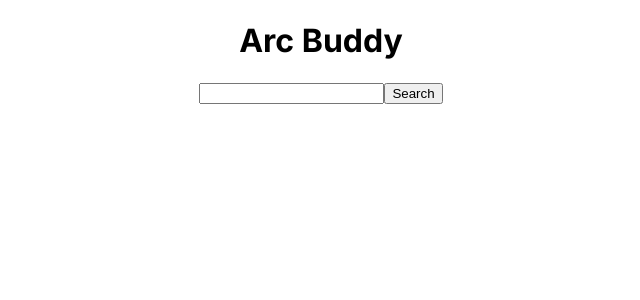
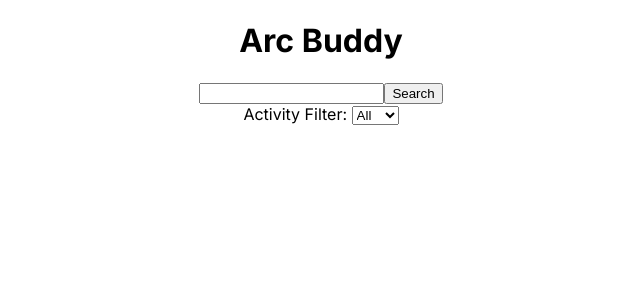
Before and after one commit to 62firelight/arc-buddy-react, a Next.js app: page / in a window 1280 px wide. Shown: the top 300 px of the page, without its empty margins (319-959 px from the left). Built offline with nearby package versions, Linux system fonts and the light colour scheme.

Commit message:
Add activity filter (All, PvE or PvP)

```diff
--- a/src/app/components/StatSection.js
+++ b/src/app/components/StatSection.js
@@ -4,9 +4,12 @@ import { Helper } from "../Helper";
 import Stat from "./Stat";
 
 export function StatSection(props) {
+
+    let hasUndefined = true;
     const statList = Array.from(props.sectionStatNames.keys()).map((stat) => {
         // Only show stats that are known
-        if (props.sectionStatNames.get(stat) !== undefined) {
+        if (props.sectionStatNames.get(stat) !== undefined && props.stats[stat] !== undefined) {
+            hasUndefined = false; // as there is at least one stat in this section
             return (
                 <Stat
                     key={stat}
@@ -21,6 +24,10 @@ export function StatSection(props) {
         }
     });
 
+    // Hide section name if there are no known stats for it
+    if (hasUndefined) {
+        return;
+    } else {
         return (
             <div>
                 <h2>{props.sectionName}</h2>
@@ -28,3 +35,4 @@ export function StatSection(props) {
             </div>
         );
     }
+}
--- a/src/app/page.js
+++ b/src/app/page.js
@@ -8,18 +8,43 @@ import { StatSection } from "./components/StatSection";
 
 export default function Home() {
     const [profile, setProfile] = useState({});
+    const [activityFilter, setActivityFilter] = useState("all");
     const [error, setError] = useState("");
 
+    function getDisplayedStats() {
+        if (profile === undefined) {
+            return undefined;
+        }
+
+        switch (activityFilter) {
+            case "all":
+                return profile.mergedStats;
+            case "pve":
+                return profile.pveStats;
+            case "pvp":
+                return profile.pvpStats;
+            default:
+                break;
+        }
+
+        return undefined;
+    }
+    const displayedStats = getDisplayedStats();
+
     let statSectionList = undefined;
-    if (profile.mergedStats !== undefined) {
+    if (displayedStats !== undefined) {
         statSectionList = Array.from(Helper.sections.keys()).map((section) => (
             <StatSection
                 key={section}
                 sectionName={section}
                 sectionStatNames={Helper.sections.get(section)}
-                stats={profile.mergedStats}
+                stats={displayedStats}
             />
         ));
+    }
+
+    function handleChange(e) {
+        setActivityFilter(e.target.value);
     }
 
     return (
@@ -27,6 +52,18 @@ export default function Home() {
             <h1>Arc Buddy</h1>
             <Search setProfile={setProfile} setError={setError} />
             <div className="error">{error}</div>
+
+            <label>Activity Filter: </label>
+            <select
+                name="activity-filter"
+                id="activity-filter-select"
+                defaultValue="all"
+                onChange={handleChange}
+            >
+                <option value="all">All</option>
+                <option value="pve">PvE</option>
+                <option value="pvp">PvP</option>
+            </select>
             <div className="stats">{statSectionList}</div>
         </div>
     );
```
Lines whose indentation alone changed are shown as unchanged.
